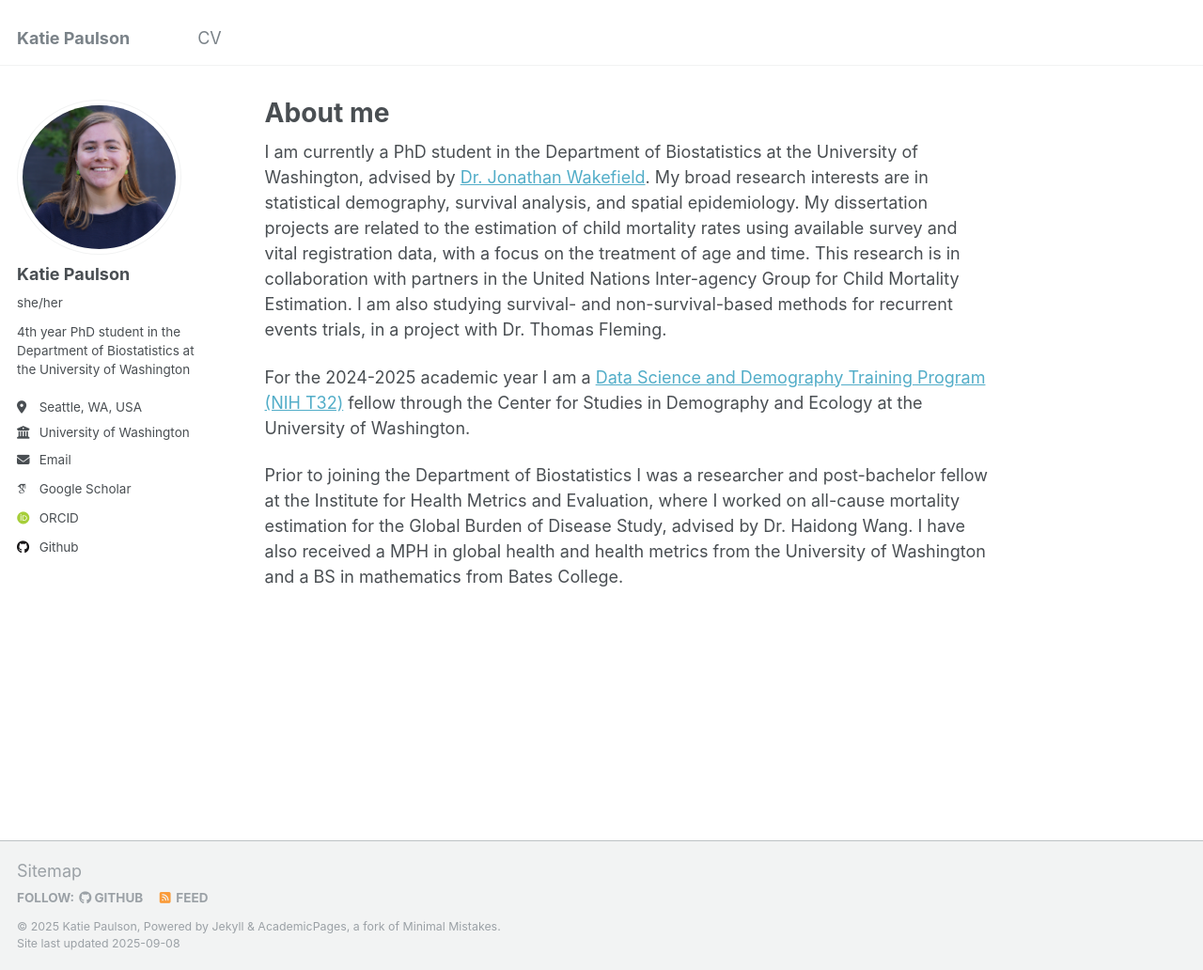
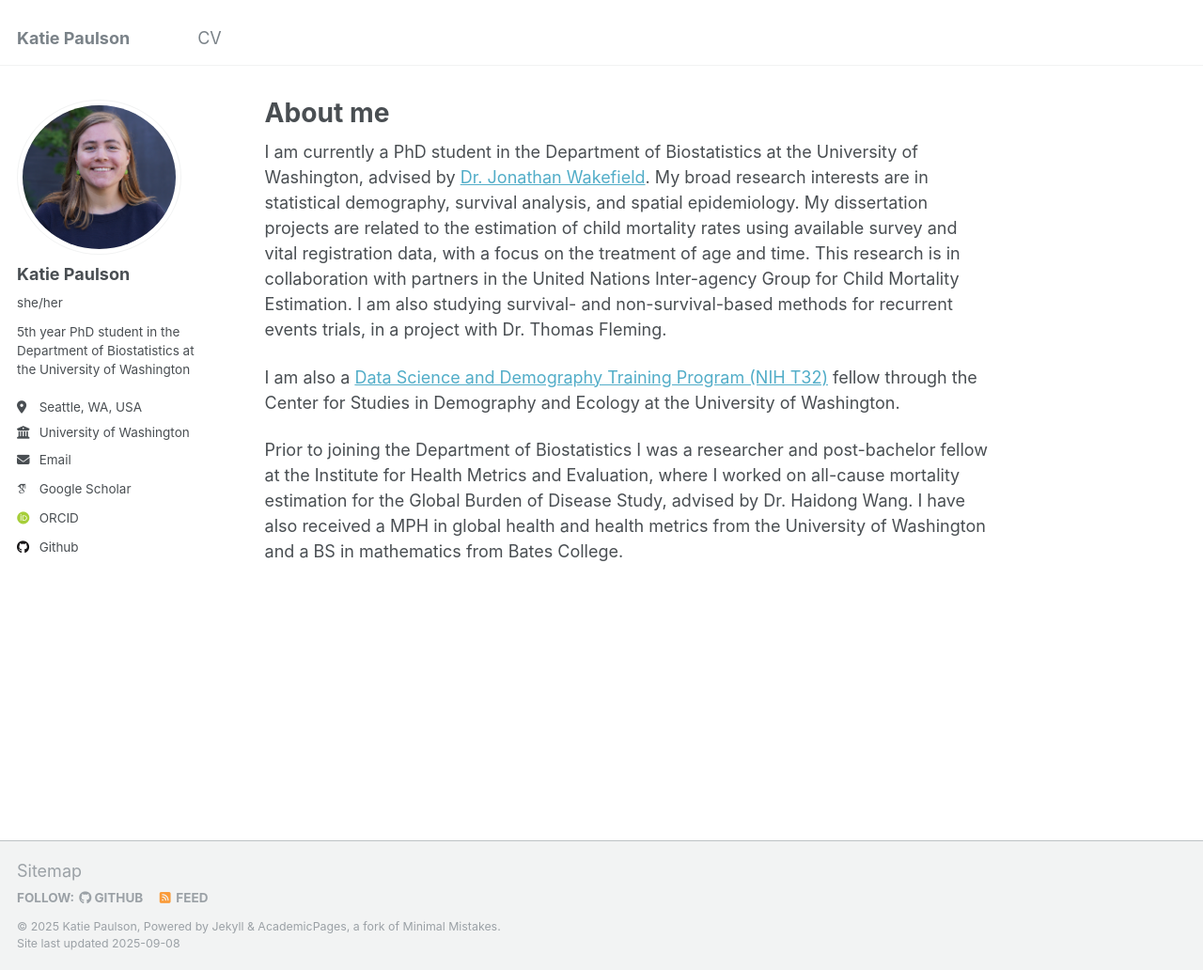
Before and after one commit to krpaulson/krpaulson.github.io, a Jekyll site: the page built from _pages/about.md, in a window 1280 px wide and 1032 px high. Shown: the whole window at 94% size. Built offline with Jekyll 4.4.1, drawn with Linux system fonts in a browser that asks for light colours; some web fonts are replaced.

Commit message:
update website sep 2025

```diff
--- a/_config.yml
+++ b/_config.yml
@@ -11,7 +11,7 @@ locale                   : "en-US"
 title                    : "Katie Paulson"
 title_separator          : "-"
 name                     : &name "Katie Paulson"
-description              : &description "4th year PhD student in the Department of Biostatistics at the University of Washington"
+description              : &description "5th year PhD student in the Department of Biostatistics at the University of Washington"
 url                      : https://krpaulson.github.io # the base hostname & protocol for your site e.g. "https://mmistakes.github.io"
 baseurl                  : "" # the subpath of your site, e.g. "/blog"
 repository               : "krpaulson.github.io"
@@ -24,7 +24,7 @@ author:
   avatar           : "headshot_small.png"
   name             : "Katie Paulson"
   pronouns         : "she/her" #example: "she/her"
-  bio              : "4th year PhD student in the Department of Biostatistics at the University of Washington"
+  bio              : "5th year PhD student in the Department of Biostatistics at the University of Washington"
   location         : "Seattle, WA, USA"
   employer         : "University of Washington"
   uri              : # URL
--- a/_pages/about.md
+++ b/_pages/about.md
@@ -9,6 +9,6 @@ redirect_from:
 
 I am currently a PhD student in the Department of Biostatistics at the University of Washington, advised by [Dr. Jonathan Wakefield](https://faculty.washington.edu/jonno/index.html). My broad research interests are in statistical demography, survival analysis, and spatial epidemiology. My dissertation projects are related to the estimation of child mortality rates using available survey and vital registration data, with a focus on the treatment of age and time. This research is in collaboration with partners in the United Nations Inter-agency Group for Child Mortality Estimation. I am also studying survival- and non-survival-based methods for recurrent events trials, in a project with Dr. Thomas Fleming.
 
-For the 2024-2025 academic year I am a [Data Science and Demography Training Program (NIH T32)](https://csde.washington.edu/training/fellowship-funding/data-science-demography-population-health-training/) fellow through the Center for Studies in Demography and Ecology at the University of Washington.
+I am also a [Data Science and Demography Training Program (NIH T32)](https://csde.washington.edu/training/fellowship-funding/data-science-demography-population-health-training/) fellow through the Center for Studies in Demography and Ecology at the University of Washington.
 
 Prior to joining the Department of Biostatistics I was a researcher and post-bachelor fellow at the Institute for Health Metrics and Evaluation, where I worked on all-cause mortality estimation for the Global Burden of Disease Study, advised by Dr. Haidong Wang. I have also received a MPH in global health and health metrics from the University of Washington and a BS in mathematics from Bates College.
```
Also changed, not shown: 1 other file.
